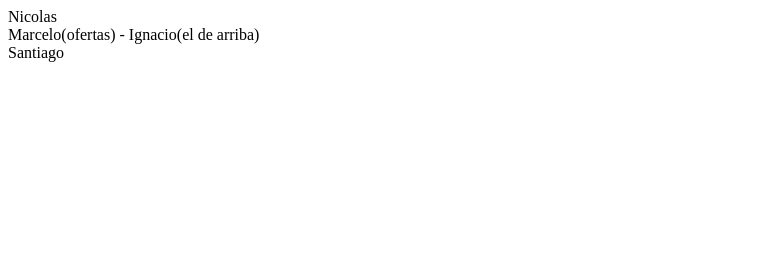
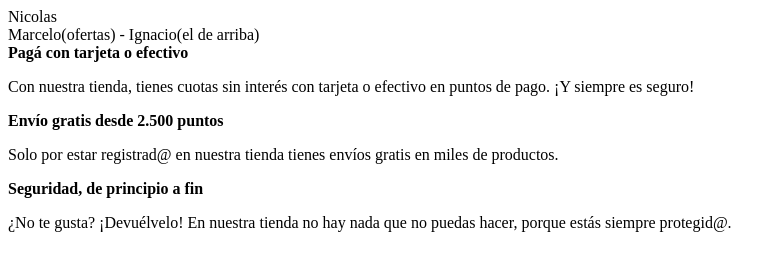
Before and after one commit to PabloCamejo/maquetadoHTML, a website: page views/home.html in a window 1280 px wide. Shown: the whole page, without its empty margins (0-782 px from the left). Drawn offline with Linux system fonts and the light colour scheme.

Commit message:
footer estructurado

```diff
--- a/views/home.html
+++ b/views/home.html
@@ -9,6 +9,20 @@
 <body>
     <header>Nicolas</header>
     <main>Marcelo(ofertas) - Ignacio(el de arriba)</main>
-    <footer>Santiago</footer>
+
+    <footer>
+        <section>
+            <b>Pagá con tarjeta o efectivo</b>
+            <p>Con nuestra tienda, tienes cuotas sin interés con tarjeta o efectivo en puntos de pago. ¡Y siempre es seguro!</p>
+        </section>
+        <section>
+            <b>Envío gratis desde 2.500 puntos</b>
+            <p>Solo por estar registrad@ en nuestra tienda tienes envíos gratis en miles de productos.</p>
+        </section>
+        <section>
+            <b>Seguridad, de principio a fin</b>
+            <p>¿No te gusta? ¡Devuélvelo! En nuestra tienda no hay nada que no puedas hacer, porque estás siempre protegid@.</p>
+        </section>
+    </footer>
 </body>
 </html>
```
